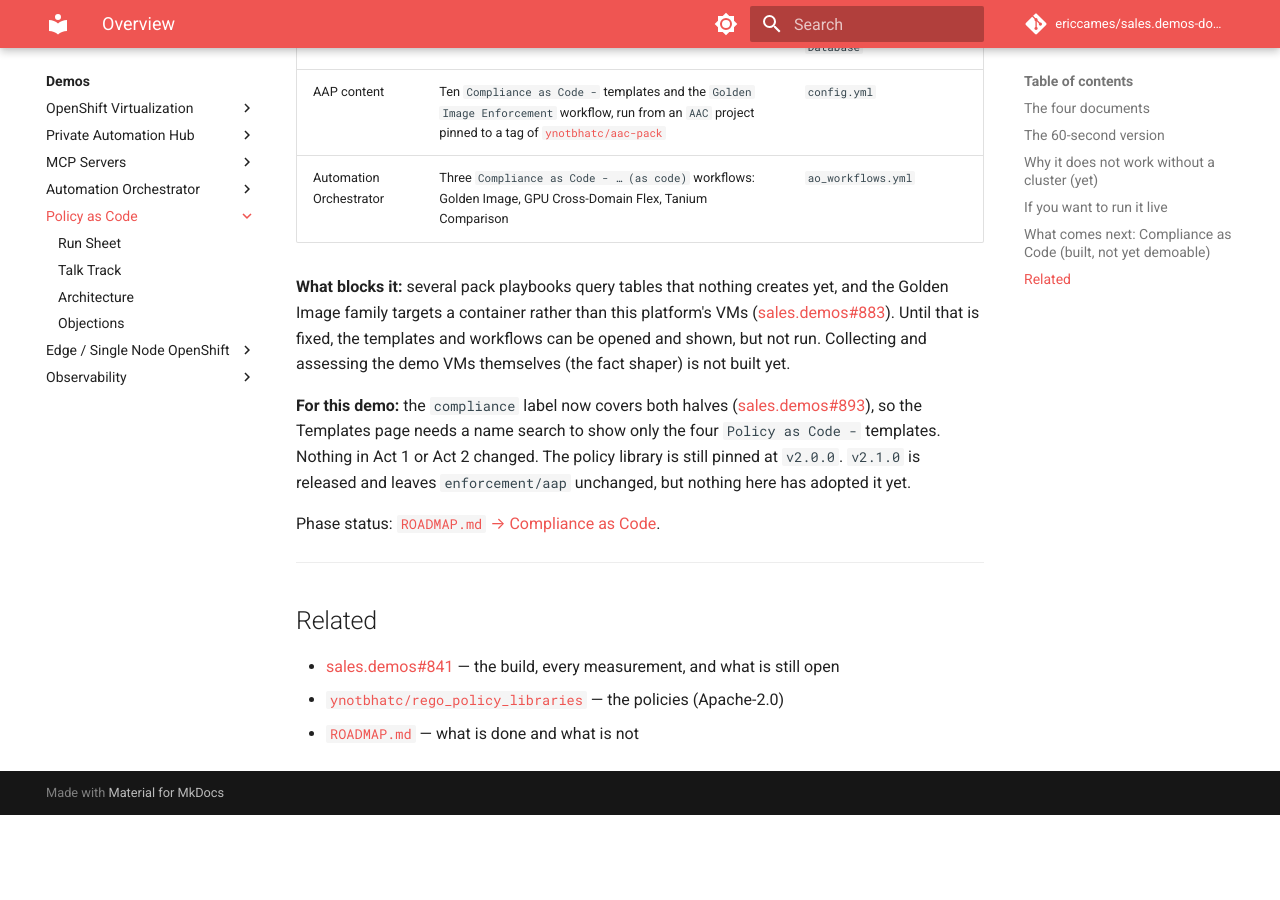
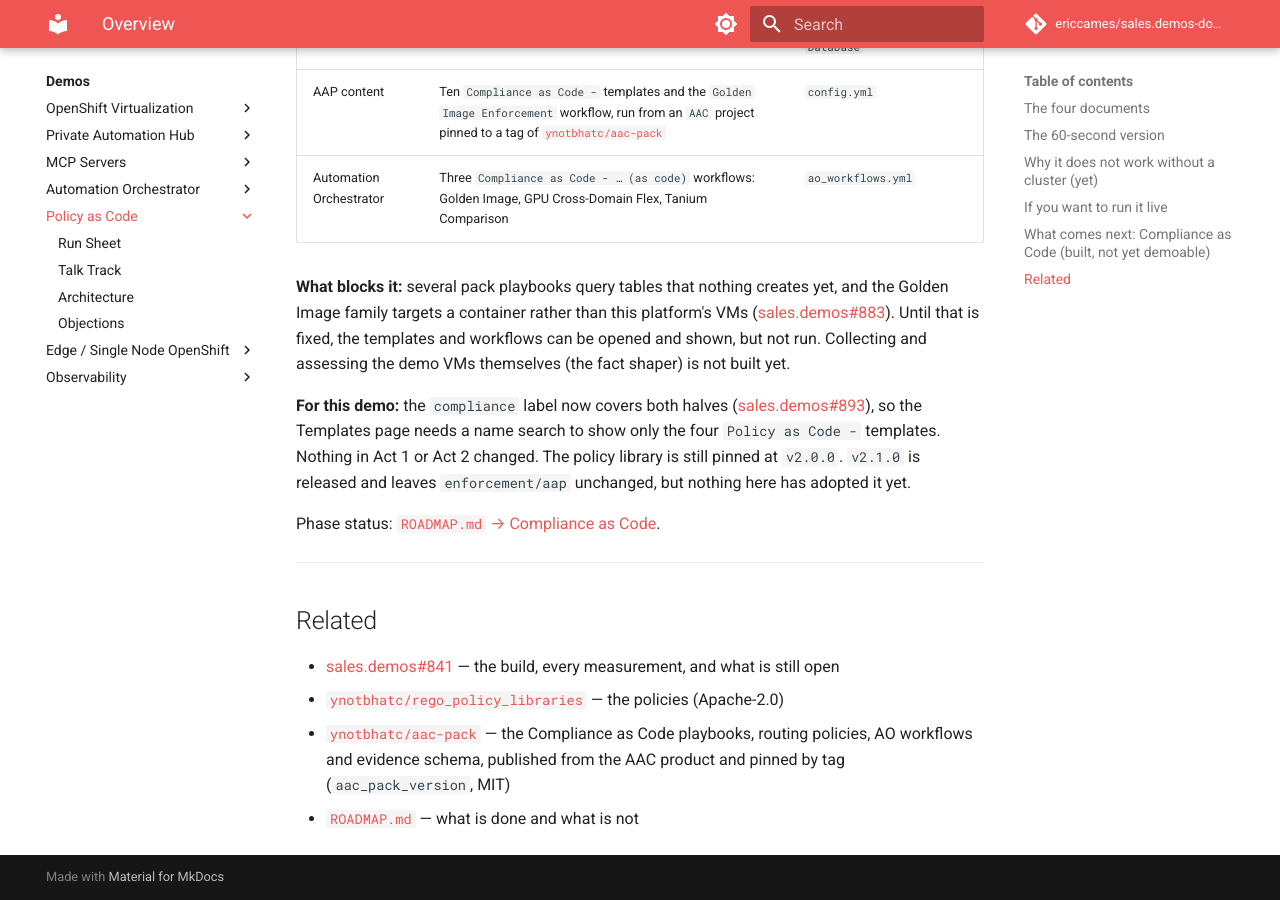
Before and after one commit to ericcames/sales.demos-docs, an MkDocs documentation site: the page built from docs/demos/policy-as-code/README.md, in a window 1280 px wide and 900 px high, scrolled down 3559 px. Built offline with MkDocs 1.6.1 and Material for MkDocs 9.7.7, drawn with Linux system fonts in a browser that asks for light colours; comment, search, counter and statistics services are not loaded; before the commit the page ends 4374 px from its top, so only the background shows below that.

Commit message:
Policy as Code: link ynotbhatc/aac-pack under Related (sales.demos#901) (#129)
Co-authored-by: Claude Opus 5.5 <noreply@anthropic.com>

```diff
--- a/docs/demos/policy-as-code/README.md
+++ b/docs/demos/policy-as-code/README.md
@@ -125,4 +125,5 @@ Phase status: [`ROADMAP.md` → Compliance as Code](https://github.com/ericcames
 
 - [sales.demos#841](https://github.com/ericcames/sales.demos/issues/841) — the build, every measurement, and what is still open
 - [`ynotbhatc/rego_policy_libraries`](https://github.com/ynotbhatc/rego_policy_libraries) — the policies (Apache-2.0)
+- [`ynotbhatc/aac-pack`](https://github.com/ynotbhatc/aac-pack) — the Compliance as Code playbooks, routing policies, AO workflows and evidence schema, published from the AAC product and pinned by tag (`aac_pack_version`, MIT)
 - [`ROADMAP.md`](https://github.com/ericcames/sales.demos/blob/main/ROADMAP.md) — what is done and what is not
```
